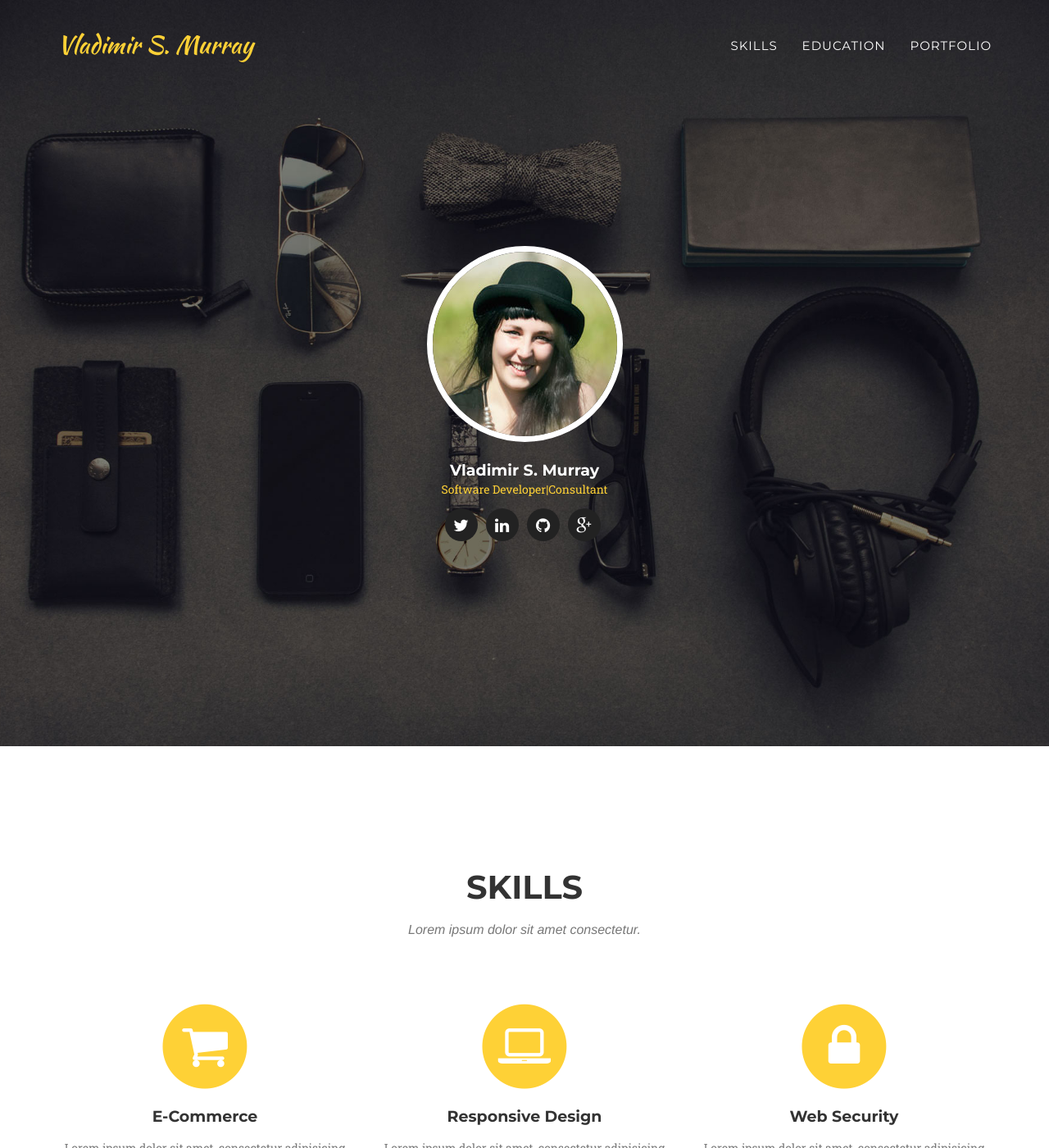
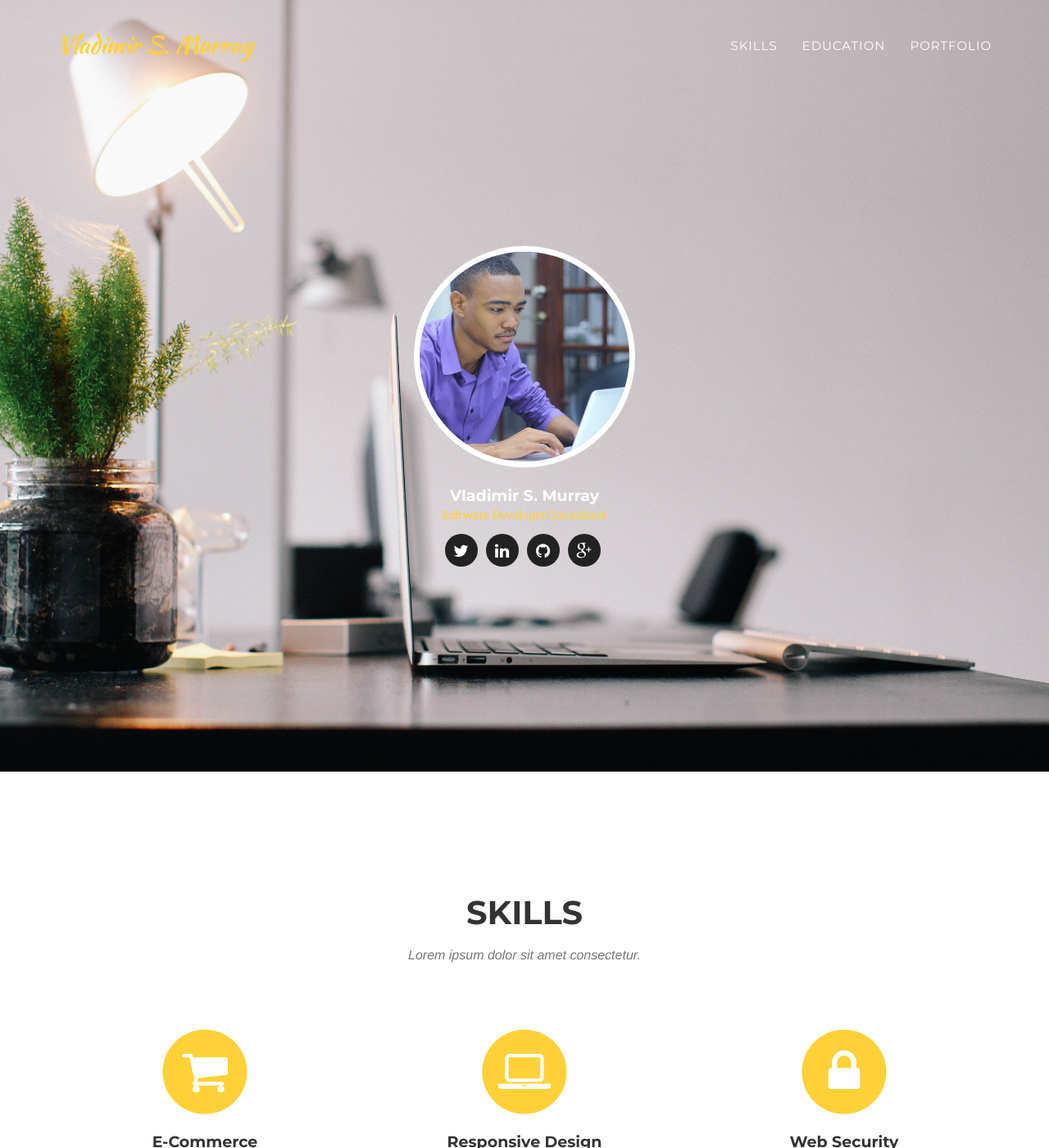
Before and after one commit to vl4d/vl4d.github.io, a Jekyll site: the page built from index.html, in a window 1280 px wide and 1400 px high. Shown: the whole window at 82% size. Built offline with Jekyll 4.4.1, drawn with Linux system fonts in a browser that asks for light colours; some web fonts are replaced.

Commit message:
personalization begins with pic and header background changes

```diff
--- a/_includes/css/agency.css
+++ b/_includes/css/agency.css
@@ -266,7 +266,7 @@ header {
     text-align: center;
     color: #fff;
     background-attachment: scroll;
-    background-image: url(../img/header-bg.jpg);
+    background-image: url(../img/header-bg-2.jpg);
     background-position: center center;
     background-repeat: none;
     -webkit-background-size: cover;
--- a/_includes/header.html
+++ b/_includes/header.html
@@ -36,7 +36,7 @@
             <div class="intro-text row">
                <div class="center-block">
                     <div class="team-member">
-                        <img src="img/team/{{ site.personal.pic }}.jpg" class="img-responsive img-circle" alt="">
+                        <img src="img/{{ site.personal.pic }}.png" class="img-responsive img-circle" alt="">
                         <h4>{{site.personal.name}}</h4>
                         <p class="text-muted-yellow">{{ site.personal.position }}</p>
                         <ul class="list-inline social-buttons">
```
Also changed, not shown: img/1.png (added), img/header-bg-2.jpg (added), img/team/1.jpg (deleted), img/team/2.jpg (deleted), img/team/3.jpg (deleted).
